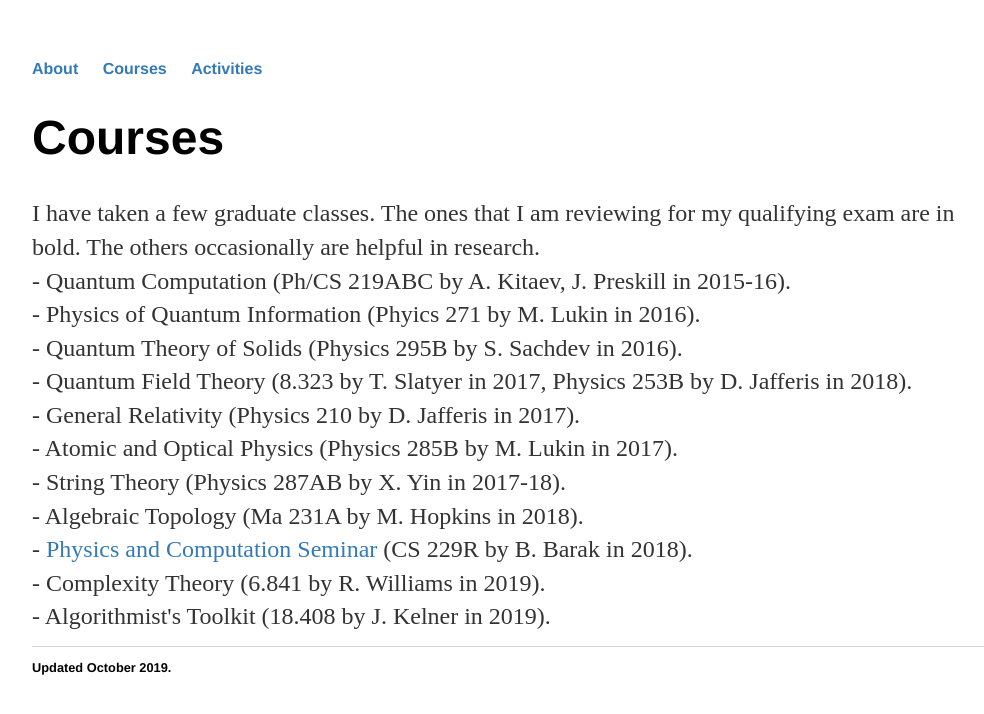
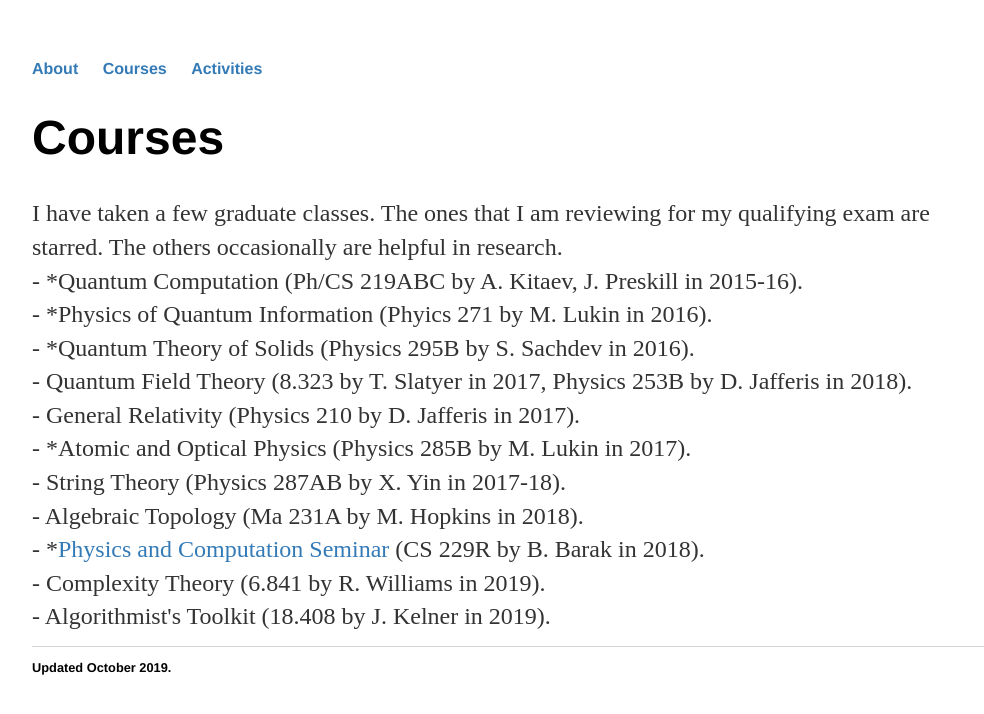
Before and after one commit to emilkhab/emilkhab.github.io, a Jekyll site: the page built from courses/index.html, in a window 1280 px wide. Shown: the top 714 px of the page, without its empty margins (128-1112 px from the left). Built offline with Jekyll 4.4.1, drawn with Linux system fonts in a browser that asks for light colours.

Commit message:
Update index.html

```diff
--- a/courses/index.html
+++ b/courses/index.html
@@ -4,16 +4,16 @@ title: Courses
 ---
 <h1>{{page.title}}</h1>
 <div class="blurb">
-	<p>I have taken a few graduate classes. The ones that I am reviewing for my qualifying exam are in bold. The others occasionally are helpful in research.<br/>
-	- Quantum Computation (Ph/CS 219ABC by A. Kitaev, J. Preskill in 2015-16).<br/>
-	- Physics of Quantum Information (Phyics 271 by M. Lukin in 2016).<br/>
-	- Quantum Theory of Solids (Physics 295B by S. Sachdev in 2016).<br/>
+	<p>I have taken a few graduate classes. The ones that I am reviewing for my qualifying exam are starred. The others occasionally are helpful in research.<br/>
+	- *Quantum Computation (Ph/CS 219ABC by A. Kitaev, J. Preskill in 2015-16).<br/>
+	- *Physics of Quantum Information (Phyics 271 by M. Lukin in 2016).<br/>
+	- *Quantum Theory of Solids (Physics 295B by S. Sachdev in 2016).<br/>
 	- Quantum Field Theory (8.323 by T. Slatyer in 2017, Physics 253B by D. Jafferis in 2018).<br/>
 	- General Relativity (Physics 210 by D. Jafferis in 2017).<br/>
-	- Atomic and Optical Physics (Physics 285B by M. Lukin in 2017).<br/>
+	- *Atomic and Optical Physics (Physics 285B by M. Lukin in 2017).<br/>
 	- String Theory (Physics 287AB by X. Yin in 2017-18).<br/>
 	- Algebraic Topology (Ma 231A by M. Hopkins in 2018).<br/>
-	- <a href="https://windowsontheory.org/2019/01/03/quantum-games/">Physics and Computation Seminar</a> (CS 229R by B. Barak in 2018).<br/>
+	- *<a href="https://windowsontheory.org/2019/01/03/quantum-games/">Physics and Computation Seminar</a> (CS 229R by B. Barak in 2018).<br/>
 	- Complexity Theory (6.841 by R. Williams in 2019).<br/>
 	- Algorithmist's Toolkit (18.408 by J. Kelner in 2019).
 	</p>
```
